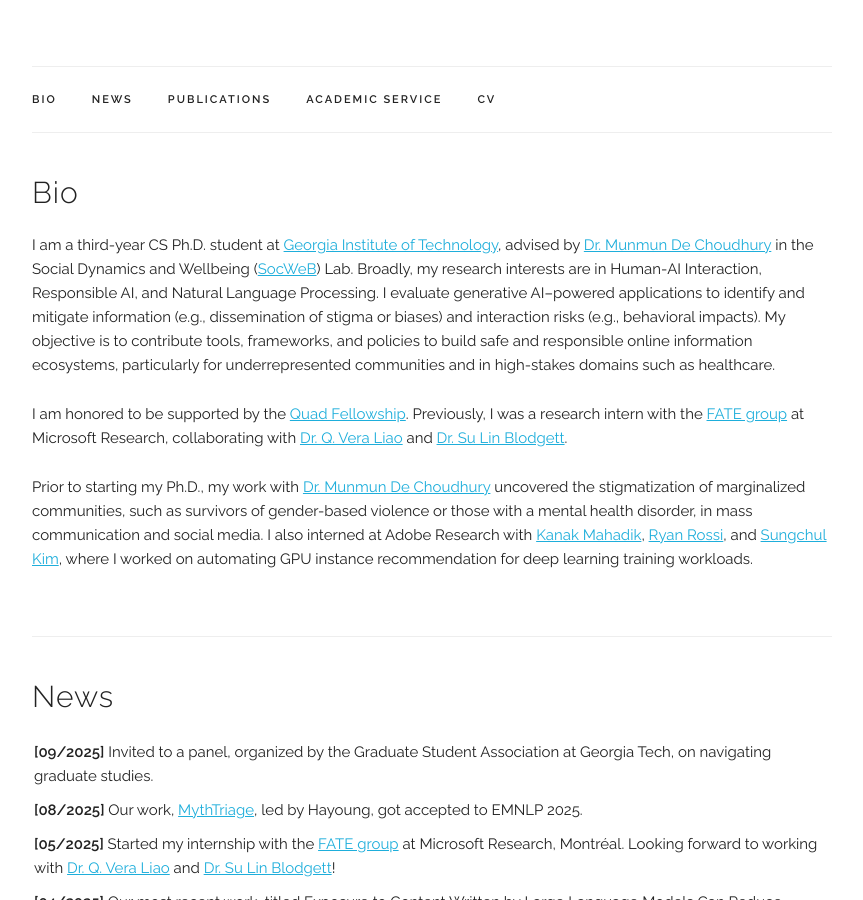
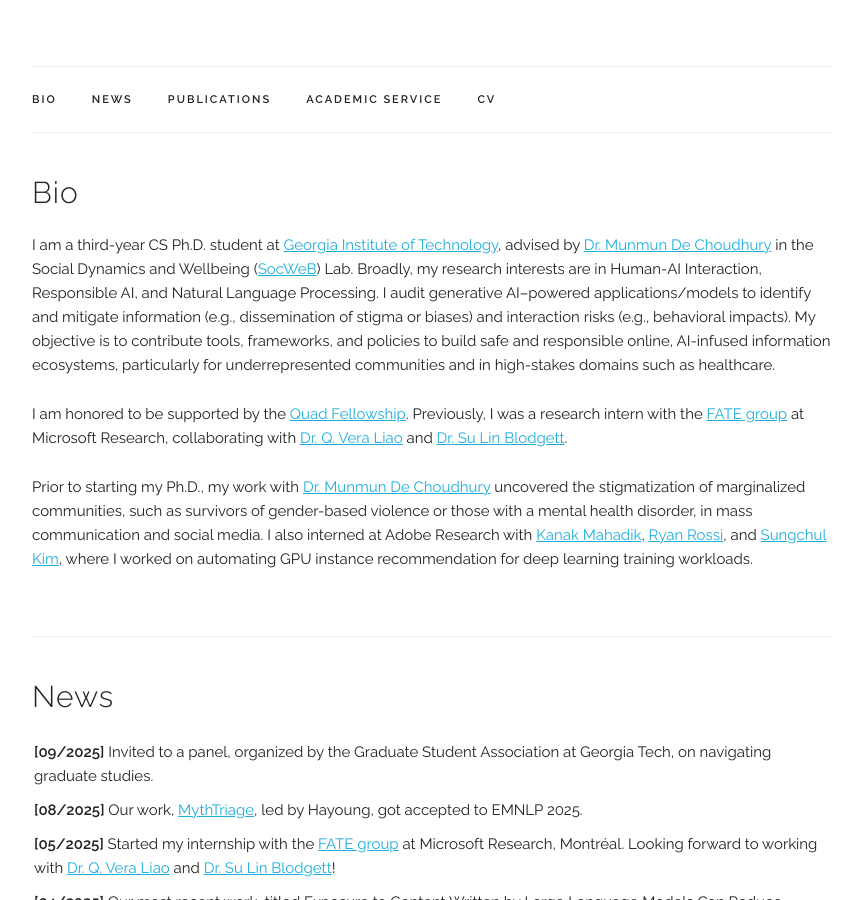
Before and after one commit to mittalshravika/mittalshravika.github.io, a Jekyll site: the page built from index.html, in a window 1280 px wide and 900 px high, scrolled down 300 px. Shown: the whole window, without its empty margins (208-1071 px from the left). Built offline with Jekyll 4.4.1, drawn with Linux system fonts in a browser that asks for light colours; some web fonts are replaced.

Commit message:
minor tweaks :)

```diff
--- a/index.html
+++ b/index.html
@@ -8,7 +8,7 @@ title: Home
   <p>
   I am a third-year CS Ph.D. student at <a href="https://www.gatech.edu/" target="_blank">Georgia Institute of Technology</a>, advised by <a href="http://www.munmund.net/" target="_blank">Dr. Munmun De Choudhury</a>
   in the Social Dynamics and Wellbeing (<a href="https://socweb.cc.gatech.edu/" target="_blank">SocWeB</a>) Lab. Broadly, my research interests are in Human-AI Interaction, Responsible AI, and Natural Language Processing.
-  I evaluate generative AI–powered applications to identify and mitigate information (e.g., dissemination of stigma or biases) and interaction risks (e.g., behavioral impacts). My objective is to contribute tools, frameworks, and policies to build safe and responsible online information ecosystems, particularly for underrepresented communities and in high-stakes domains such as healthcare.
+  I audit generative AI–powered applications/models to identify and mitigate information (e.g., dissemination of stigma or biases) and interaction risks (e.g., behavioral impacts). My objective is to contribute tools, frameworks, and policies to build safe and responsible online, AI-infused information ecosystems, particularly for underrepresented communities and in high-stakes domains such as healthcare.
   </p>
 
   <p>
```
